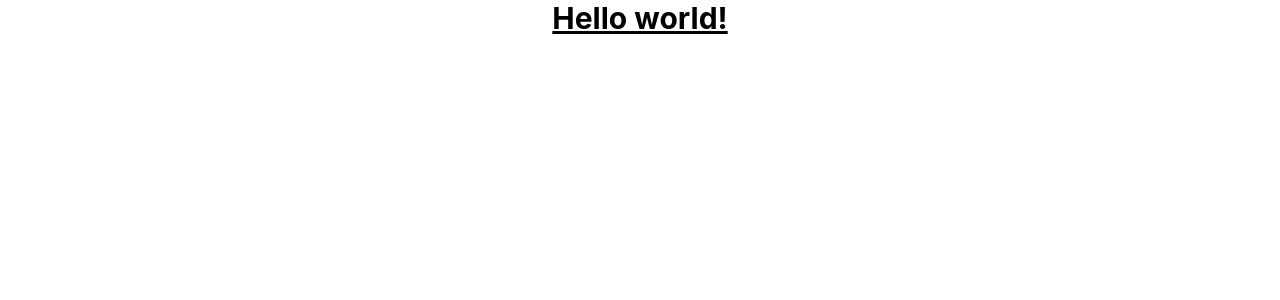
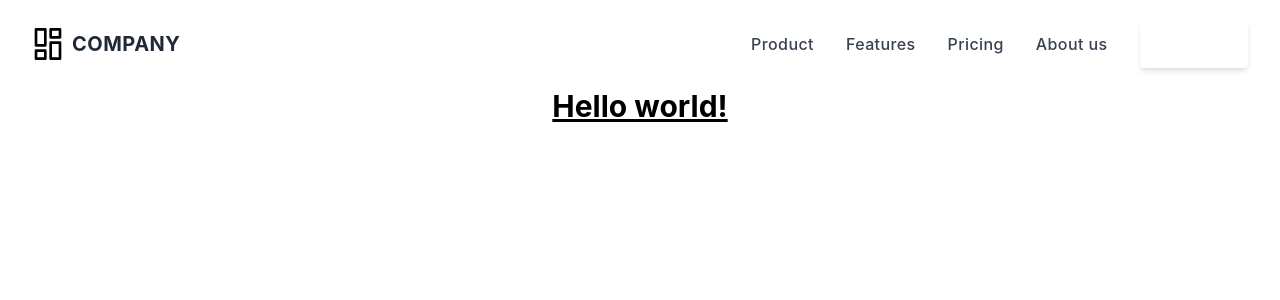
Before and after one commit to bd-dev-ismail/book-shop-route, a React (Create React App) app: page / in a window 1280 px wide. Shown: the top 300 px of the page. Built offline with nearby package versions, Linux system fonts and the light colour scheme.

Commit message:
added header

```diff
--- a/package.json
+++ b/package.json
@@ -8,6 +8,7 @@
     "@testing-library/user-event": "^13.5.0",
     "react": "^18.2.0",
     "react-dom": "^18.2.0",
+    "react-router-dom": "^6.4.2",
     "react-scripts": "5.0.1",
     "web-vitals": "^2.1.4"
   },
--- a/public/index.html
+++ b/public/index.html
@@ -2,7 +2,7 @@
 <html lang="en">
   <head>
     <meta charset="utf-8" />
-    <link rel="icon" href="%PUBLIC_URL%/favicon.ico" />
+    <link rel="icon" href="./logo.png" />
     <meta name="viewport" content="width=device-width, initial-scale=1" />
     <meta name="theme-color" content="#000000" />
     <meta
@@ -24,7 +24,7 @@
       work correctly both with client-side routing and a non-root public URL.
       Learn how to configure a non-root public URL by running `npm run build`.
     -->
-    <title>React App</title>
+    <title>Book Shop -An Awesome book shop by Ismail Hossen</title>
   </head>
   <body>
     <noscript>You need to enable JavaScript to run this app.</noscript>
--- a/src/App.js
+++ b/src/App.js
@@ -1,9 +1,11 @@
 import logo from './logo.svg';
 import './App.css';
+import Header from './components/Header/Header';
 
 function App() {
   return (
     <div className="App">
+      <Header></Header>
       <h1 className="text-3xl font-bold underline">Hello world!</h1>
     </div>
   );
--- /dev/null
+++ b/src/components/Header/Header.js
@@ -0,0 +1,219 @@
+import React, { useState } from 'react';
+
+const Header = () => {
+    const [isMenuOpen, setIsMenuOpen] = useState(false);
+    return (
+      <>
+        <div class="px-4 py-5 mx-auto sm:max-w-xl md:max-w-full lg:max-w-screen-xl md:px-24 lg:px-8">
+          <div class="relative flex items-center justify-between">
+            <a
+              href="/"
+              aria-label="Company"
+              title="Company"
+              class="inline-flex items-center"
+            >
+              <svg
+                class="w-8 text-deep-purple-accent-400"
+                viewBox="0 0 24 24"
+                strokeLinejoin="round"
+                strokeWidth="2"
+                strokeLinecap="round"
+                strokeMiterlimit="10"
+                stroke="currentColor"
+                fill="none"
+              >
+                <rect x="3" y="1" width="7" height="12" />
+                <rect x="3" y="17" width="7" height="6" />
+                <rect x="14" y="1" width="7" height="6" />
+                <rect x="14" y="11" width="7" height="12" />
+              </svg>
+              <span class="ml-2 text-xl font-bold tracking-wide text-gray-800 uppercase">
+                Company
+              </span>
+            </a>
+            <ul class="flex items-center hidden space-x-8 lg:flex">
+              <li>
+                <a
+                  href="/"
+                  aria-label="Our product"
+                  title="Our product"
+                  class="font-medium tracking-wide text-gray-700 transition-colors duration-200 hover:text-deep-purple-accent-400"
+                >
+                  Product
+                </a>
+              </li>
+              <li>
+                <a
+                  href="/"
+                  aria-label="Our product"
+                  title="Our product"
+                  class="font-medium tracking-wide text-gray-700 transition-colors duration-200 hover:text-deep-purple-accent-400"
+                >
+                  Features
+                </a>
+              </li>
+              <li>
+                <a
+                  href="/"
+                  aria-label="Product pricing"
+                  title="Product pricing"
+                  class="font-medium tracking-wide text-gray-700 transition-colors duration-200 hover:text-deep-purple-accent-400"
+                >
+                  Pricing
+                </a>
+              </li>
+              <li>
+                <a
+                  href="/"
+                  aria-label="About us"
+                  title="About us"
+                  class="font-medium tracking-wide text-gray-700 transition-colors duration-200 hover:text-deep-purple-accent-400"
+                >
+                  About us
+                </a>
+              </li>
+              <li>
+                <a
+                  href="/"
+                  class="inline-flex items-center justify-center h-12 px-6 font-medium tracking-wide text-white transition duration-200 rounded shadow-md bg-deep-purple-accent-400 hover:bg-deep-purple-accent-700 focus:shadow-outline focus:outline-none"
+                  aria-label="Sign up"
+                  title="Sign up"
+                >
+                  Sign up
+                </a>
+              </li>
+            </ul>
+            <div class="lg:hidden">
+              <button
+                aria-label="Open Menu"
+                title="Open Menu"
+                class="p-2 -mr-1 transition duration-200 rounded focus:outline-none focus:shadow-outline hover:bg-deep-purple-50 focus:bg-deep-purple-50"
+                onClick={() => setIsMenuOpen(true)}
+              >
+                <svg class="w-5 text-gray-600" viewBox="0 0 24 24">
+                  <path
+                    fill="currentColor"
+                    d="M23,13H1c-0.6,0-1-0.4-1-1s0.4-1,1-1h22c0.6,0,1,0.4,1,1S23.6,13,23,13z"
+                  />
+                  <path
+                    fill="currentColor"
+                    d="M23,6H1C0.4,6,0,5.6,0,5s0.4-1,1-1h22c0.6,0,1,0.4,1,1S23.6,6,23,6z"
+                  />
+                  <path
+                    fill="currentColor"
+                    d="M23,20H1c-0.6,0-1-0.4-1-1s0.4-1,1-1h22c0.6,0,1,0.4,1,1S23.6,20,23,20z"
+                  />
+                </svg>
+              </button>
+              {isMenuOpen && (
+                <div class="absolute top-0 left-0 w-full">
+                  <div class="p-5 bg-white border rounded shadow-sm">
+                    <div class="flex items-center justify-between mb-4">
+                      <div>
+                        <a
+                          href="/"
+                          aria-label="Company"
+                          title="Company"
+                          class="inline-flex items-center"
+                        >
+                          <svg
+                            class="w-8 text-deep-purple-accent-400"
+                            viewBox="0 0 24 24"
+                            strokeLinejoin="round"
+                            strokeWidth="2"
+                            strokeLinecap="round"
+                            strokeMiterlimit="10"
+                            stroke="currentColor"
+                            fill="none"
+                          >
+                            <rect x="3" y="1" width="7" height="12" />
+                            <rect x="3" y="17" width="7" height="6" />
+                            <rect x="14" y="1" width="7" height="6" />
+                            <rect x="14" y="11" width="7" height="12" />
+                          </svg>
+                          <span class="ml-2 text-xl font-bold tracking-wide text-gray-800 uppercase">
+                            Company
+                          </span>
+                        </a>
+                      </div>
+                      <div>
+                        <button
+                          aria-label="Close Menu"
+                          title="Close Menu"
+                          class="p-2 -mt-2 -mr-2 transition duration-200 rounded hover:bg-gray-200 focus:bg-gray-200 focus:outline-none focus:shadow-outline"
+                          onClick={() => setIsMenuOpen(false)}
+                        >
+                          <svg class="w-5 text-gray-600" viewBox="0 0 24 24">
+                            <path
+                              fill="currentColor"
+                              d="M19.7,4.3c-0.4-0.4-1-0.4-1.4,0L12,10.6L5.7,4.3c-0.4-0.4-1-0.4-1.4,0s-0.4,1,0,1.4l6.3,6.3l-6.3,6.3 c-0.4,0.4-0.4,1,0,1.4C4.5,19.9,4.7,20,5,20s0.5-0.1,0.7-0.3l6.3-6.3l6.3,6.3c0.2,0.2,0.5,0.3,0.7,0.3s0.5-0.1,0.7-0.3 c0.4-0.4,0.4-1,0-1.4L13.4,12l6.3-6.3C20.1,5.3,20.1,4.7,19.7,4.3z"
+                            />
+                          </svg>
+                        </button>
+                      </div>
+                    </div>
+                    <nav>
+                      <ul class="space-y-4">
+                        <li>
+                          <a
+                            href="/"
+                            aria-label="Our product"
+                            title="Our product"
+                            class="font-medium tracking-wide text-gray-700 transition-colors duration-200 hover:text-deep-purple-accent-400"
+                          >
+                            Product
+                          </a>
+                        </li>
+                        <li>
+                          <a
+                            href="/"
+                            aria-label="Our product"
+                            title="Our product"
+                            class="font-medium tracking-wide text-gray-700 transition-colors duration-200 hover:text-deep-purple-accent-400"
+                          >
+                            Features
+                          </a>
+                        </li>
+                        <li>
+                          <a
+                            href="/"
+                            aria-label="Product pricing"
+                            title="Product pricing"
+                            class="font-medium tracking-wide text-gray-700 transition-colors duration-200 hover:text-deep-purple-accent-400"
+                          >
+                            Pricing
+                          </a>
+                        </li>
+                        <li>
+                          <a
+                            href="/"
+                            aria-label="About us"
+                            title="About us"
+                            class="font-medium tracking-wide text-gray-700 transition-colors duration-200 hover:text-deep-purple-accent-400"
+                          >
+                            About us
+                          </a>
+                        </li>
+                        <li>
+                          <a
+                            href="/"
+                            class="inline-flex items-center justify-center w-full h-12 px-6 font-medium tracking-wide text-white transition duration-200 rounded shadow-md bg-deep-purple-accent-400 hover:bg-deep-purple-accent-700 focus:shadow-outline focus:outline-none"
+                            aria-label="Sign up"
+                            title="Sign up"
+                          >
+                            Sign up
+                          </a>
+                        </li>
+                      </ul>
+                    </nav>
+                  </div>
+                </div>
+              )}
+            </div>
+          </div>
+        </div>
+      </>
+    );
+};
+
+export default Header;
```
Also changed, not shown: public/logo.png (added), 1 other file (tests, documents, lock files or other folders).
